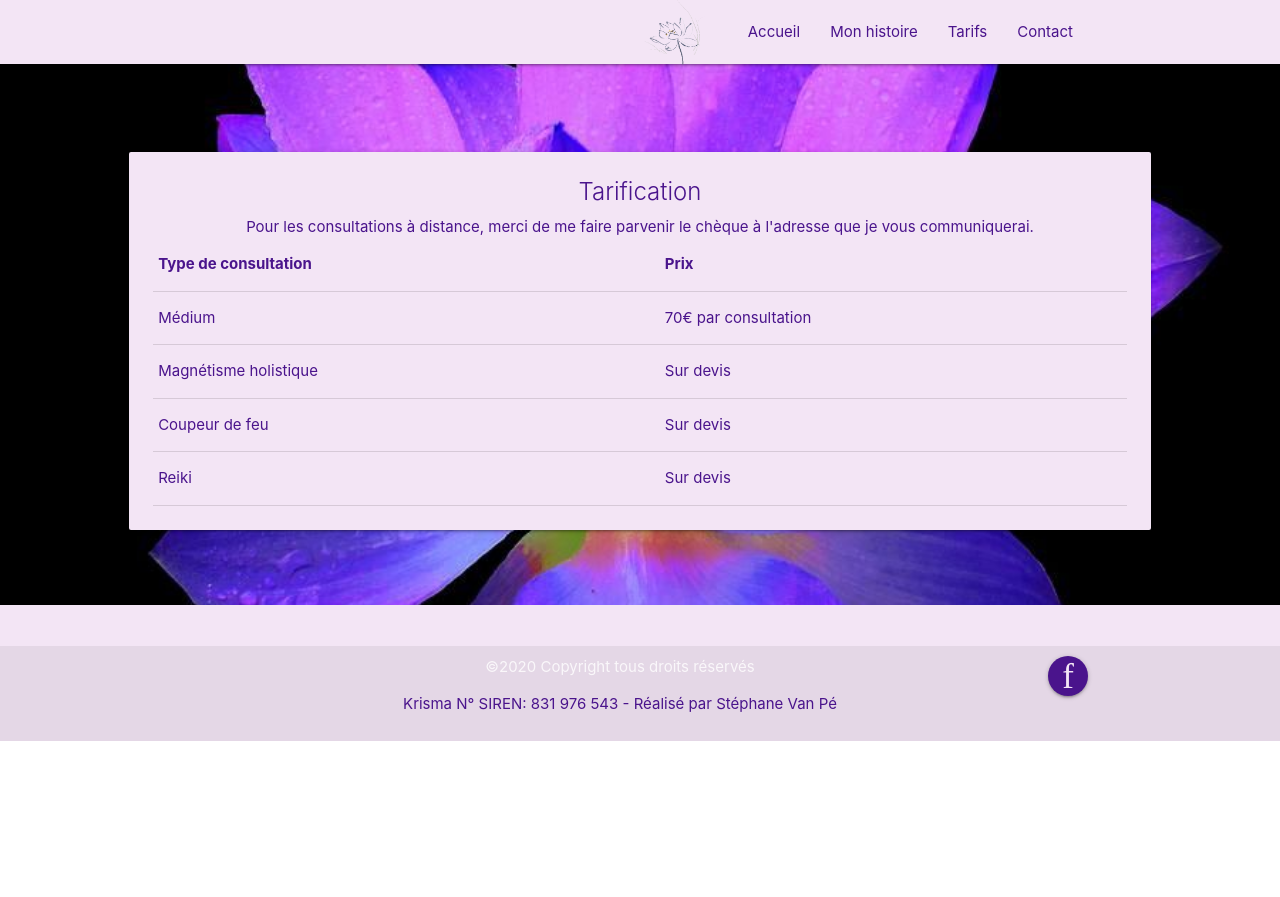
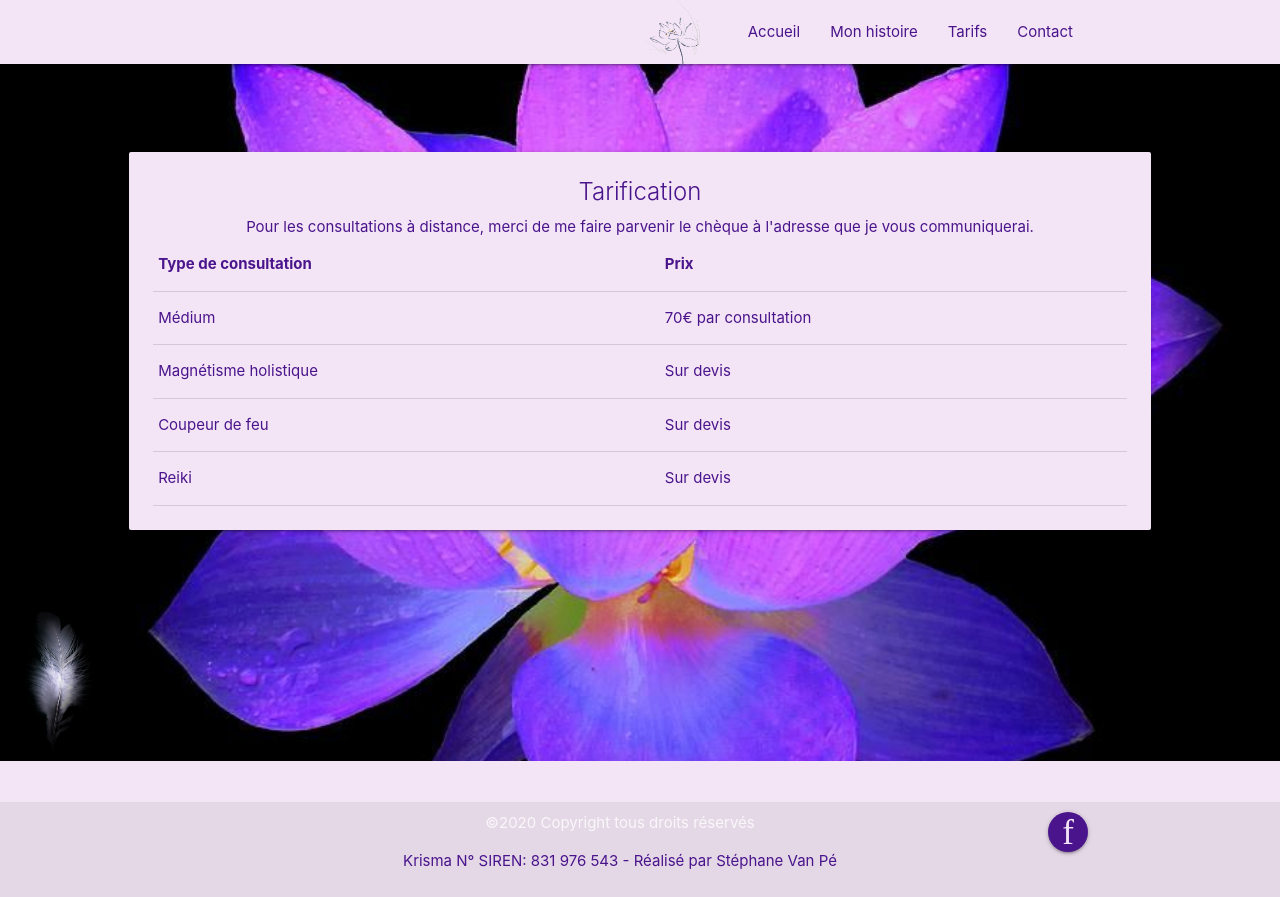
Before and after one commit to stephanevanpe/Khrisma, a React (Create React App) app: page /Prices in a window 1280 px wide. Before the commit the page ends 800 px from the top, so only its background shows below. Built offline with nearby package versions, Linux system fonts and the light colour scheme.

Commit message:
adding a picture in the part prices

```diff
--- a/src/pages/Prices.jsx
+++ b/src/pages/Prices.jsx
@@ -3,6 +3,7 @@ import { Row, Col, Card, Icon, Table } from 'react-materialize';
 import Navbar from '../components/Navbar';
 import Footer from '../components/Footer';
 import Background from '../pictures/62a47d8e4ab364cf476f25a473b23c75.jpg';
+import Plume from '../pictures/plume.png';
 
 const Prices = () => {
 	return (
@@ -73,6 +74,9 @@ const Prices = () => {
 			</Row>
 			<Row>
 			</Row>
+			<div align="left">
+				<img alt='' src={Plume} style={{height:'150px',weight:'auto', marginTop:'0px', marginBottom:'0px'}}  />
+				</div>
 			<Footer />
 		</div>
 	);
```
Also changed, not shown: src/pictures/plume.png (added).
